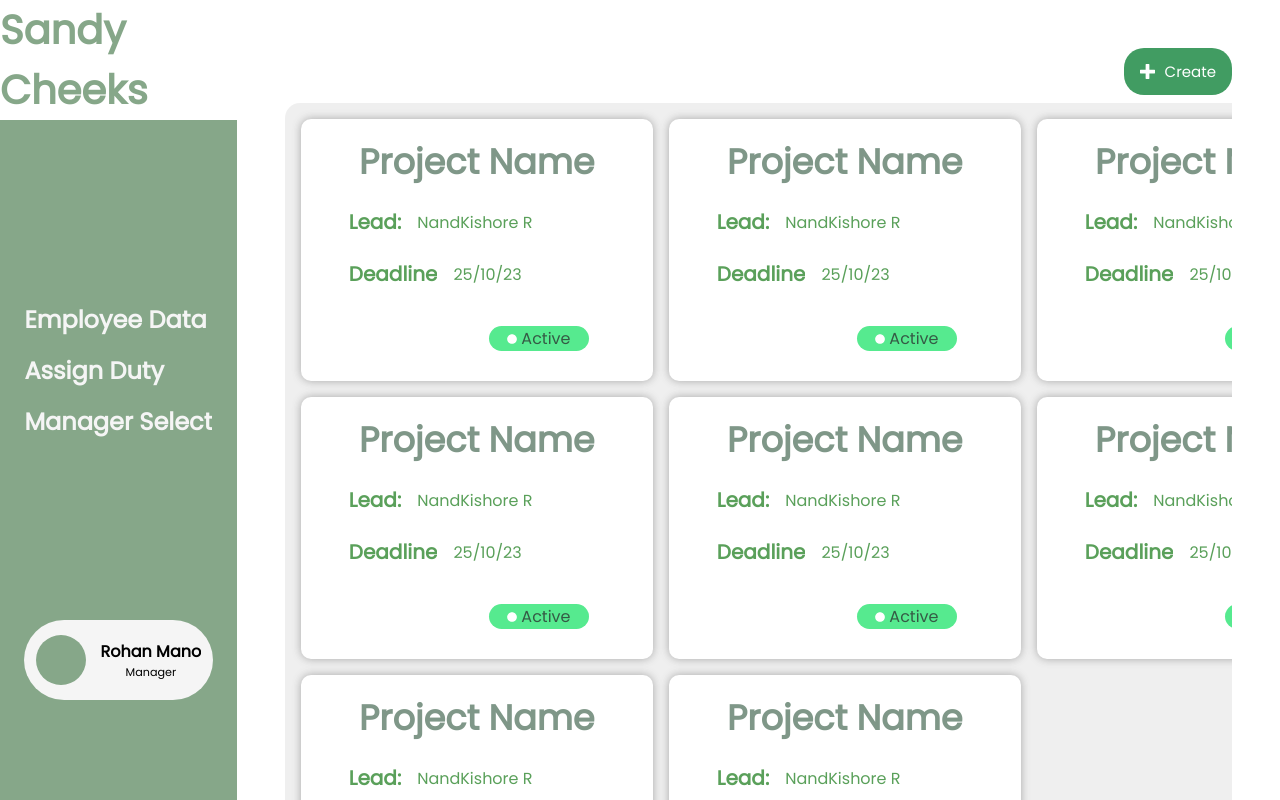
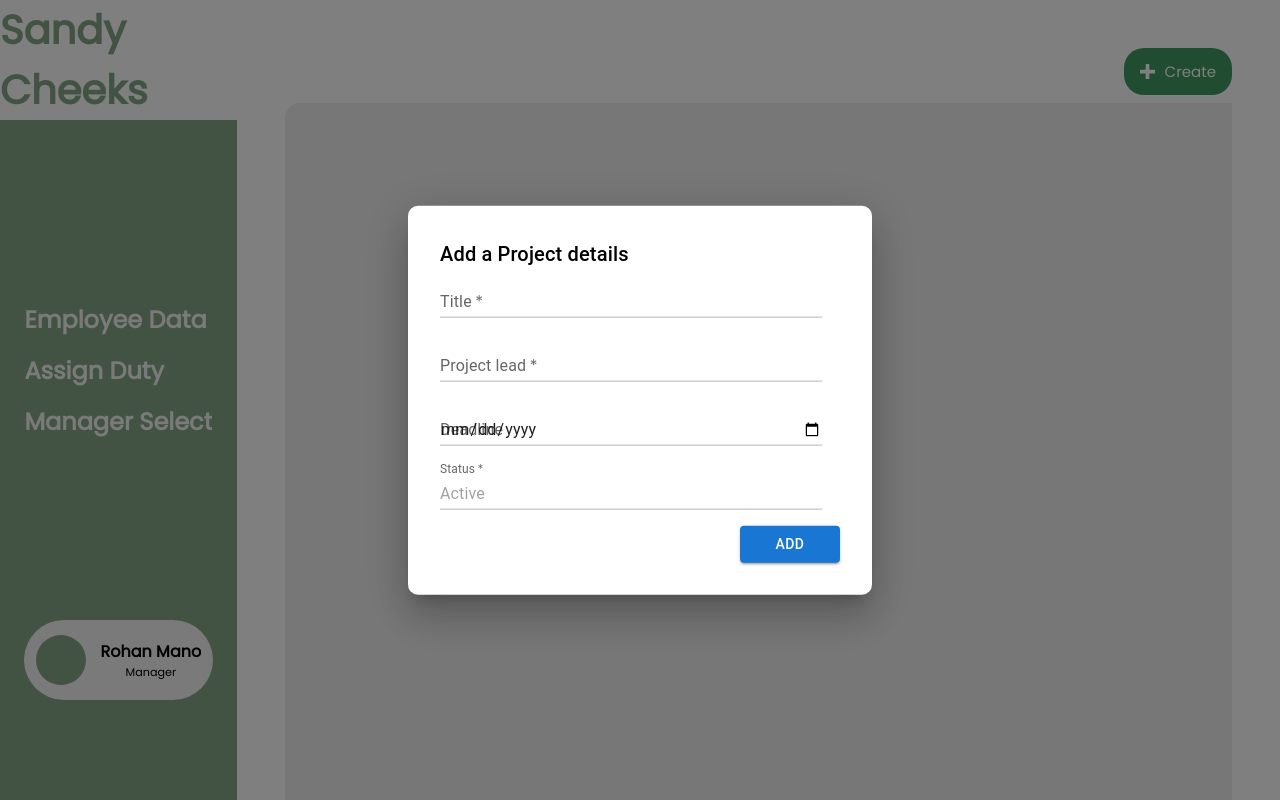
Before and after one commit to Wavebrakers-limited/employee_management, a React (Vite) app: page /dashboard in a window 1280 px wide. Both pictures are taken after a click on the button "Create". Built offline with nearby package versions, Linux system fonts and the light colour scheme.

Commit message:
assign task completed

```diff
--- a/package.json
+++ b/package.json
@@ -10,6 +10,11 @@
     "preview": "vite preview"
   },
   "dependencies": {
+    "@emotion/react": "^11.11.1",
+    "@emotion/styled": "^11.11.0",
+    "framer-motion": "^10.15.0",
+    "@chakra-ui/react": "^2.8.1",
+    "@mui/material": "^5.14.15",
     "react": "^18.2.0",
     "react-dom": "^18.2.0",
     "react-icons": "^4.11.0",
--- a/src/Components/Project_cards/pCard.jsx
+++ b/src/Components/Project_cards/pCard.jsx
@@ -1,20 +1,20 @@
 import styles from './pCard.module.css'
 import { FaCircle } from "react-icons/fa";
 
-export default function pCard() {
+export default function pCard(props) {
   return (
     <div className={styles.pCard}>
-      <h1>Project Name</h1>
+      <h1>{props.title}</h1>
       <div>
         <h2>Lead:</h2>
-        <p>NandKishore R</p>
+        <p>{props.lead}</p>
       </div>
       <div>
         <h2>Deadline</h2>
-        <p>25/10/23</p>
+        <p>{props.date}</p>
       </div>
       <div className={styles.status}>
-        <p><FaCircle size={10} color='#fff'/> Active</p>
+        <p><FaCircle size={10} color='#fff'/>{props.status}</p>
       </div>
     </div>
   )
--- a/src/Components/Project_cards/pCard.module.css
+++ b/src/Components/Project_cards/pCard.module.css
@@ -34,13 +34,14 @@
 }
 
 .pCard .status{
-    justify-content: end;
+    justify-content: start;
+    margin-left: 0%;
 }
 
 .pCard .status p{
     text-align: center;
     cursor: pointer;
-    margin: 1rem 3rem;
+    margin: 1rem 1rem;
     background-color: #56ea8f;
     width: 100px;
     border-radius: 20px;
--- a/src/Pages/AssignTask/assignTask.jsx
+++ b/src/Pages/AssignTask/assignTask.jsx
@@ -1,22 +1,110 @@
-import styles from './assignTask.module.css'
-import {ImPlus} from 'react-icons/im';
-import Card from '../../Components/Project_cards/pCard'
-export default function assignTask() {
+import { useState } from 'react';
+import styles from './AssignTask.module.css';
+import { ImPlus } from 'react-icons/im';
+import Card from '../../Components/Project_cards/pCard';
+import { useDisclosure } from '@chakra-ui/react';
+import { TextField } from '@mui/material';
+import Box from '@mui/material/Box';
+import Button from '@mui/material/Button';
+import Typography from '@mui/material/Typography';
+import Modal from '@mui/material/Modal';
+
+const style = {
+  position: 'absolute',
+  top: '50%',
+  left: '50%',
+  transform: 'translate(-50%, -50%)',
+  width: 400,
+  bgcolor: 'background.paper',
+  borderRadius: '10px',
+  boxShadow: 24,
+  p: 4,
+};
+
+export default function AssignTask() {
+  const { isOpen, onOpen, onClose } = useDisclosure();
+  const [title, setTitle] = useState('');
+  const [lead, setLead] = useState('');
+  const [date, setDate] = useState('');
+  const [status, setStatus] = useState('');
+  const [projects, setProjects] = useState([]);
+
+  const addProject = () => {
+    const newProject = { title, lead, date, status };
+    setProjects((prevProjects) => [...prevProjects, newProject]);
+    const storedProjects = JSON.parse(localStorage.getItem('projects')) || [];
+    storedProjects.push(newProject);
+    localStorage.setItem('projects', JSON.stringify(storedProjects));
+    onClose();
+  };
+  const deleteProject = (index) => {
+    const updatedProjects = [...projects];
+    updatedProjects.splice(index, 1);
+    setProjects(updatedProjects);
+  };
+
   return (
     <div className={styles.assignTask}>
       <div className={styles.createNew}>
-        <button><ImPlus size={15}/> Create</button>
+        <button onClick={onOpen}>
+          <ImPlus size={15} /> Create
+        </button>
       </div>
       <div className={styles.Container}>
-        <Card/>
-        <Card/>
-        <Card/>
-        <Card/>
-        <Card/>
-        <Card/>
-        <Card/>
-        <Card/>
+        {projects.map((project, index) => (
+          <Card key={index} {...project} />
+          // <button onClick={() => deleteProject(index)}>Delete</button>
+        ))}
       </div>
+      <Modal open={isOpen} onClose={onClose} aria-labelledby="modal-modal-title" aria-describedby="modal-modal-description">
+        <Box sx={style}>
+          <Typography variant="h6" component="h2">
+            Add a Project details
+          </Typography>
+          <TextField
+              sx={{ mb: 2, width: '38ch' }}
+              required
+              label="Title"
+              placeholder='Title'
+              variant="standard"
+              onChange={e => setTitle(e.target.value)}
+              value={title}
+            />
+            <TextField
+              sx={{ mb: 2, width: '38ch' }}
+              required
+              label="Project lead"
+              placeholder='Rohan Mano'
+              variant="standard"
+              onChange={e => setLead(e.target.value)}
+              value={lead}
+            />
+            <TextField
+              sx={{ mb: 2, width: '38ch' }}
+              label="Deadline"
+              placeholder="DD/MM/YYYY"
+              type="date"
+              variant="standard"
+              onChange={e => setDate(e.target.value)}
+              value={date}
+            />
+            <TextField
+              sx={{ mb: 2, width: '38ch' }}
+              label="Status"
+              required
+              InputLabelProps={{
+                shrink: true,
+              }}
+              placeholder='Active'
+              onChange={e => setStatus(e.target.value)}
+              variant="standard"
+              value={status}
+            />
+          <Button sx={{ width: '100px', float: 'right' }} onClick={addProject} variant="contained">
+            Add
+          </Button>
+        </Box>
+      </Modal>
     </div>
-  )
+  );
 }
--- a/src/Pages/SuperUser/Super.jsx
+++ b/src/Pages/SuperUser/Super.jsx
@@ -1,4 +1,4 @@
-import Employee from '../Employee_data/Employee'
+// import Employee from '../Employee_data/Employee'
 import AssignTask from '../AssignTask/assignTask'
 import styles from './Super.module.css'
 function Super() {
```
Also changed, not shown: 1 other file (tests, documents, lock files or other folders).
